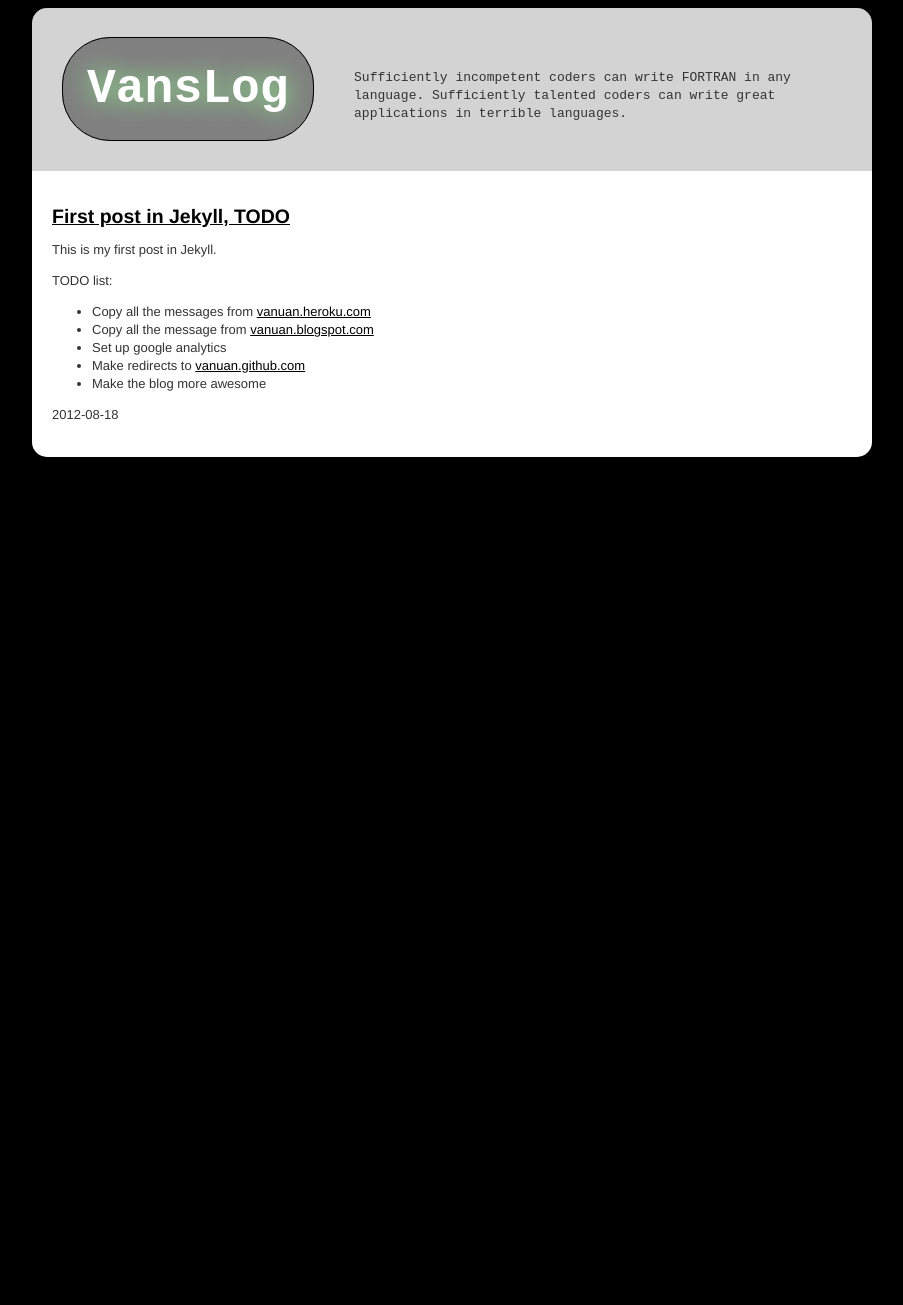
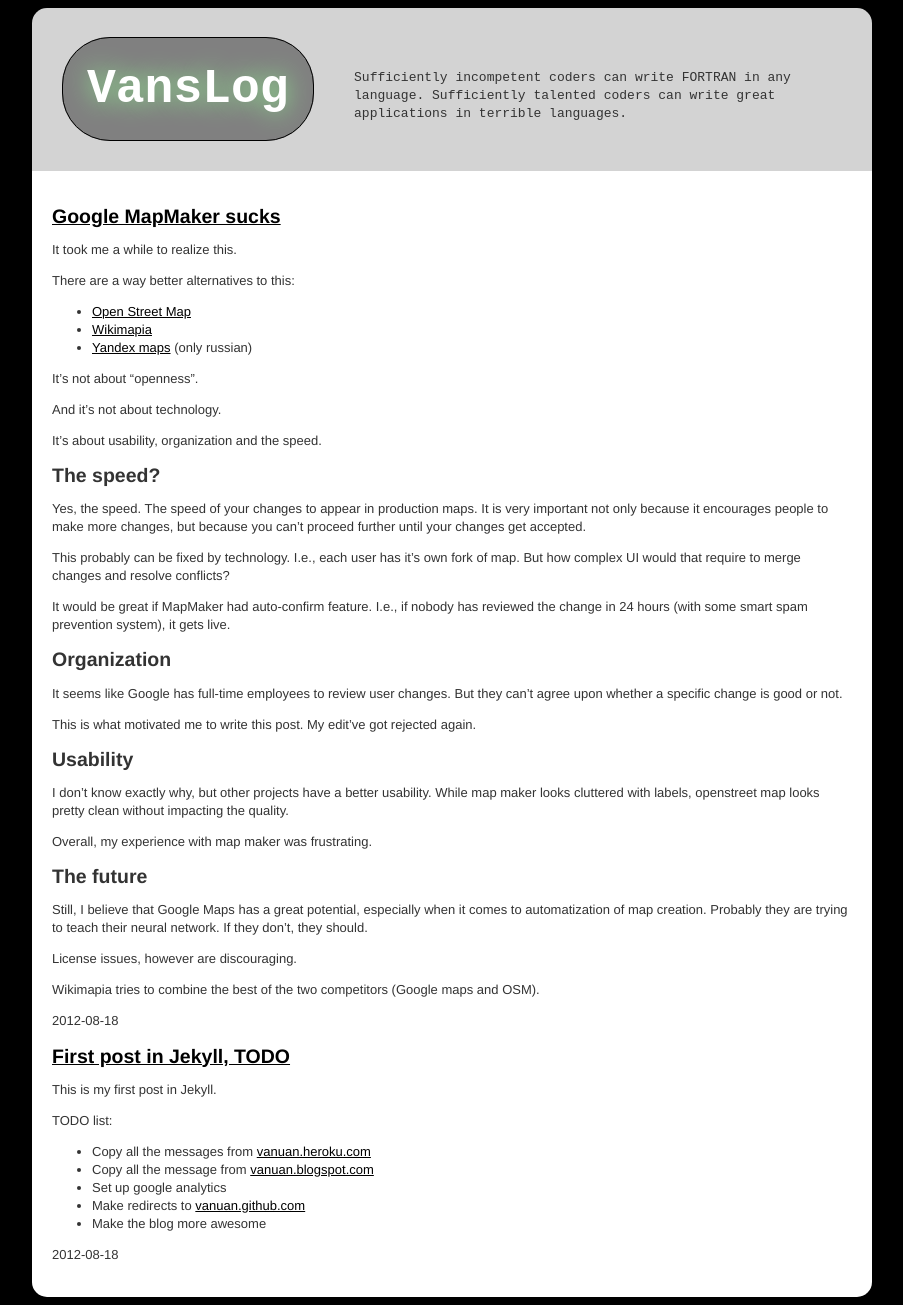
Before and after one commit to Vanuan/vanuan.github.io, a Jekyll site: the page built from index.md, in a window 1280 px wide. Shown: the whole page, without its empty margins (188-1091 px from the left). Built offline with Jekyll 4.4.1, drawn with Linux system fonts in a browser that asks for light colours; before the commit the page ends 900 px from its top, so only the background shows below that.

Commit message:
Updated mapmaker-sucks

```diff
--- a/_posts/2012-08-18-mapmaker-sucks.md
+++ b/_posts/2012-08-18-mapmaker-sucks.md
@@ -1,7 +1,47 @@
 ---
 layout: default
-published: false
+published: true
 title: Google MapMaker sucks
 ---
 
 It took me a while to realize this.
+
+There are a way better alternatives to this:
+
+* [Open Street Map](http://www.openstreetmap.org/)
+* [Wikimapia](http://wikimapia.org/)
+* [Yandex maps](http://n.maps.yandex.ru/) (only russian)
+
+It's not about "openness".
+
+And it's not about technology.
+
+It's about usability, organization and the speed.
+
+## The speed?
+
+Yes, the speed. The speed of your changes to appear in production maps. It is very important not only because it encourages people to make more changes, but because you can't proceed further until your changes get accepted.
+
+This probably can be fixed by technology. I.e., each user has it's own fork of map. But how complex UI would that require to merge changes and resolve conflicts?
+
+It would be great if MapMaker had auto-confirm feature. I.e., if nobody has reviewed the change in 24 hours (with some smart spam prevention system), it gets live.
+
+## Organization
+
+It seems like Google has full-time employees to review user changes. But they can't agree upon whether a specific change is good or not.
+
+This is what motivated me to write this post. My edit've got rejected again.
+
+## Usability
+
+I don't know exactly why, but other projects have a better usability. While map maker looks cluttered with labels, openstreet map looks pretty clean without impacting the quality.
+
+Overall, my experience with map maker was frustrating.
+
+## The future
+
+Still, I believe that Google Maps has a great potential, especially when it comes to automatization of map creation. Probably they are trying to teach their neural network. If they don't, they should.
+
+License issues, however are discouraging.
+
+Wikimapia tries to combine the best of the two competitors (Google maps and OSM).
```
